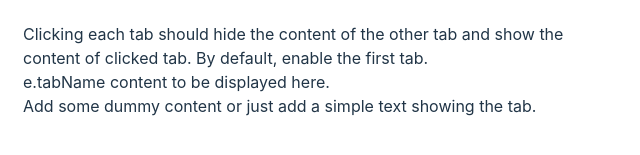
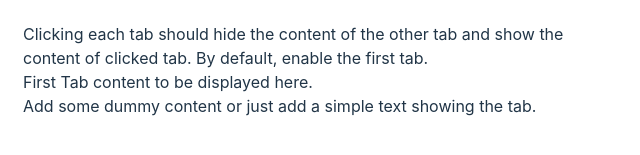
Before and after one commit to Jaunty5899/SimpleTabs, a React (Vite) app: page / in a window 1280 px wide. Shown: the part 353-508 px from the top of the page, without its empty margins (0-640 px from the left). Built offline with nearby package versions, Linux system fonts and the light colour scheme.

Commit message:
tab active done

```diff
--- a/src/App.jsx
+++ b/src/App.jsx
@@ -9,8 +9,7 @@ const tabs = [
 ];
 
 function App() {
-  const [count, setCount] = useState(0);
-
+  const [tab, setTab] = useState(0);
   return (
     <div className="container">
       <ul>
@@ -21,7 +20,7 @@ function App() {
       <div className="dataHolder">
         Clicking each tab should hide the content of the other tab and show the
         content of clicked tab. By default, enable the first tab.
-        <div>e.tabName content to be displayed here.</div>
+        <div>{tabs[tab].tabName} content to be displayed here.</div>
         Add some dummy content or just add a simple text showing the tab.
       </div>
     </div>
```
